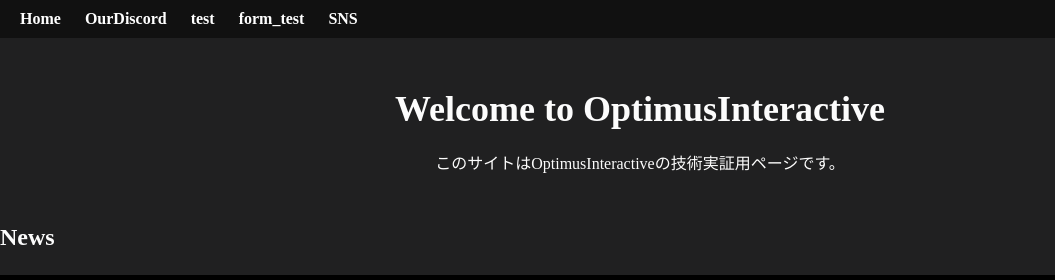
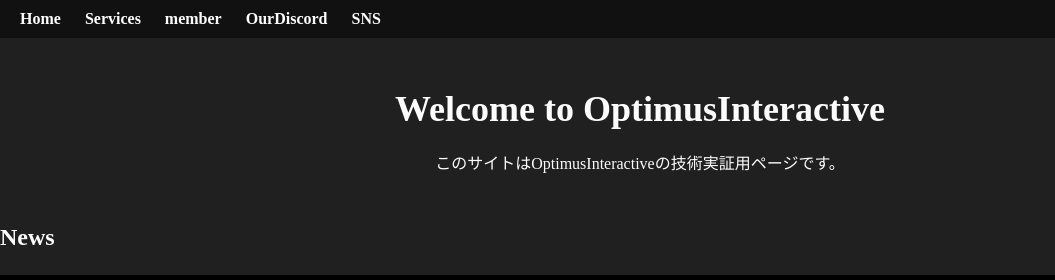
Before and after one commit to kaicyou2532/html_test, a plain HTML site: page index.html in a window 1280 px wide. Shown: the top 280 px of the page, 0-1055 px from the left. Drawn offline with Linux system fonts and the light colour scheme.

Commit message:
Update index.html

```diff
--- a/index.html
+++ b/index.html
@@ -11,9 +11,9 @@
         <nav>
             <ul>
                 <li><a href="#">Home</a></li>
+                <li><a href="#">Services</a></li>
+                <li><a href="#">member</a></li>
                 <li><a href="https://discord.gg/zTrrBx8SCR">OurDiscord</a></li>
-                <li><a href="#">test</a></li>
-                <li><a href="#">form_test</a></li>
                 <li><a href="https://twitter.com/optimus_servers">SNS</a></li>
             </ul>
         </nav>
```
